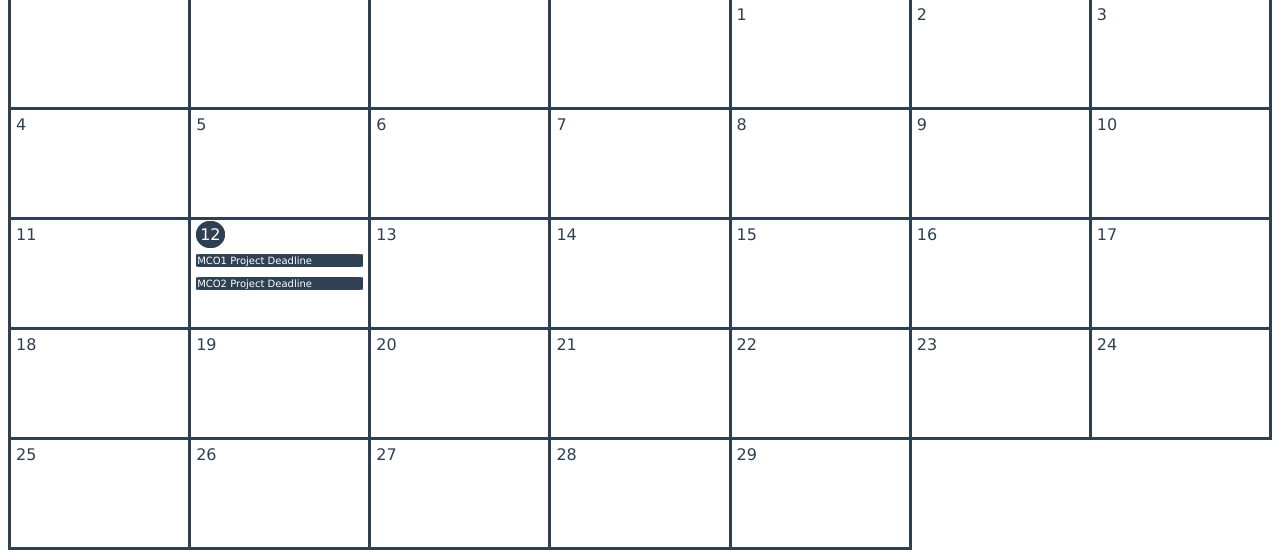
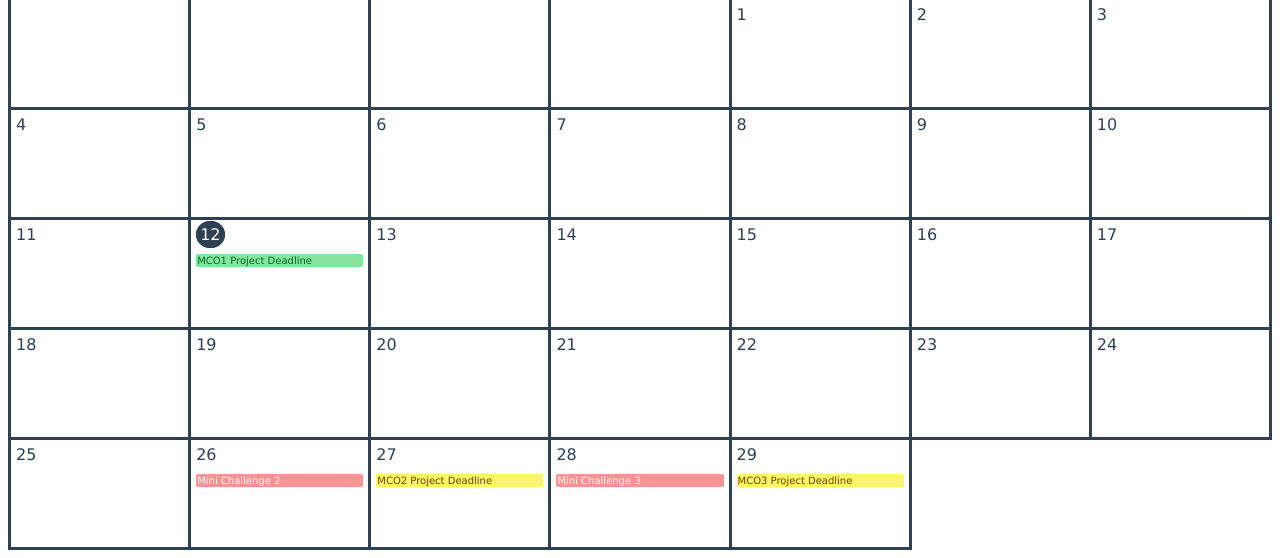
Before and after one commit to DLSUMikey/CCAPDEVMCO1, a plain HTML site: page Calendar.html in a window 1280 px wide. Shown: the part 248-806 px from the top of the page. Drawn offline with Linux system fonts and the light colour scheme.

Commit message:
Calendar integration

```diff
--- a/Calendar.html
+++ b/Calendar.html
@@ -47,8 +47,7 @@
       <td>11</td>
       <td>
         <span class="currentdate">12</span>
-        <div class="assignment">MCO1 Project Deadline</div>
-        <div class="assignment">MCO2 Project Deadline</div>
+        <div class="assignment complete">MCO1 Project Deadline</div>
       </td>
       <td>13</td>
       <td>14</td>
@@ -67,10 +66,22 @@
     </tr>
     <tr>
       <td>25</td>
-      <td>26</td>
-      <td>27</td>
-      <td>28</td>
-      <td>29</td>
+      <td>
+        26
+        <div class="assignment not-started">Mini Challenge 2</div>
+      </td>
+      <td>
+        27
+        <div class="assignment in-progress">MCO2 Project Deadline</div>
+      </td>
+      <td>
+        28
+        <div class="assignment not-started">Mini Challenge 3</div>
+      </td>
+      <td>
+        29
+        <div class="assignment in-progress">MCO3 Project Deadline</div>
+      </td>
     </tr>
   </table>
 
--- a/calendar.js
+++ b/calendar.js
@@ -1,3 +1,3 @@
 function goBackToLandingPage() {
-    window.location.href = 'landingPage.html';
+    window.location.href = 'main.html';
   }
--- a/calendarstyle.css
+++ b/calendarstyle.css
@@ -83,9 +83,24 @@ table.days td {
 
 .assignment{
   margin-top: 10px;
-  color: #fff;
-  border: 1px solid #2E4052;
-  background-color: #2E4052;
   border-radius: 5%;
   font-size: 10px;
 }
+
+.complete {
+  background-color: #86e49d;
+  border: 1px solid #86e49d;
+  color: #006b21;
+}
+
+.in-progress {
+  border: 1px solid #fdf66c;
+  background-color: #fdf66c;
+  color: #704300;
+}
+
+.not-started {
+  border: 1px solid #ff9292;
+  background-color: #ff9292;
+  color: #f8f8f8;
+}
--- /dev/null
+++ b/main.js
@@ -0,0 +1,3 @@
+function goToCalendar() {
+    window.location.href = 'calendar.html';
+  }
```
Also changed, not shown: main.html (+2 -1 lines).
